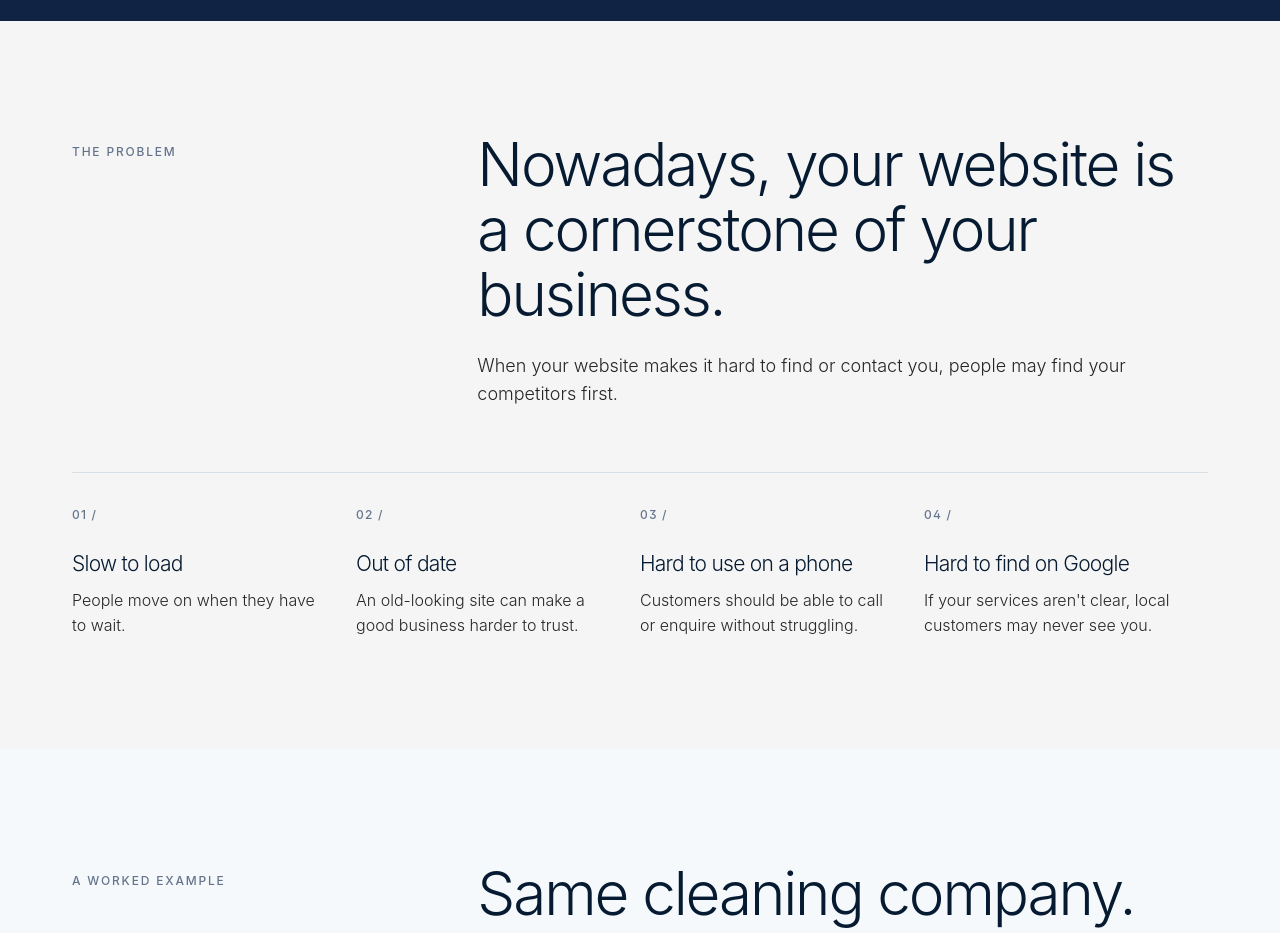
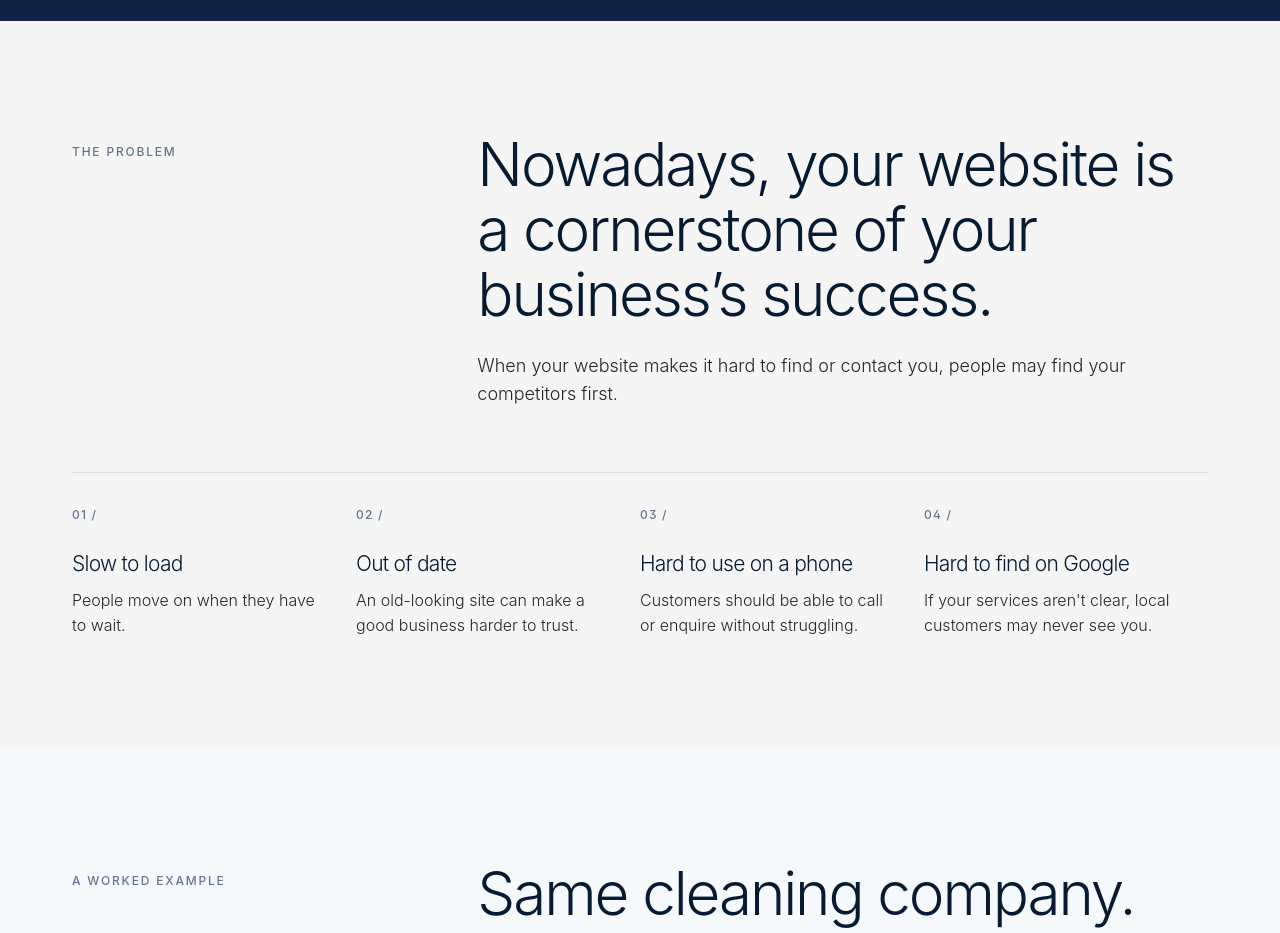
Before and after one commit to sergeyalyosh-cmd/local-ai-geeks-landing, a plain HTML site: page version-6-dima-edits.html in a window 1280 px wide. Shown: the part 1060-1993 px from the top of the page. Drawn offline with Linux system fonts and the light colour scheme.

Commit message:
Problem heading: cornerstone of your business's success (Dima's wording)

```diff
--- a/version-6-dima-edits.html
+++ b/version-6-dima-edits.html
@@ -31,7 +31,7 @@
 <button type="button" data-headline="phone ring">A website that makes your phone ring.</button>
 <button type="button" data-headline="calls bookings">More calls. More bookings. That&rsquo;s the job.</button>
 </div></div></div><aside class="hero-offer" aria-labelledby="hero-offer-title"><h2 id="hero-offer-title">The offer, in plain words</h2><ul><li>We build a free prototype so you can see your new site before you pay or commit.</li><li>If you like it, we redesign your site for a one-time setup fee.</li><li>Every month, we optimize for Google, monitor your site, and report on its performance.</li></ul></aside></div></section>
-<section class="section problem"><div class="wrap"><div class="section-head"><div class="eyebrow">The problem</div><div><h2>Nowadays, your website is a cornerstone of your business.</h2><p>When your website makes it hard to find or contact you, people may find your competitors first.</p></div></div><div class="problem-grid"><article class="problem-item"><span class="number">01 /</span><h3>Slow to load</h3><p>People move on when they have to wait.</p></article><article class="problem-item"><span class="number">02 /</span><h3>Out of date</h3><p>An old-looking site can make a good business harder to trust.</p></article><article class="problem-item"><span class="number">03 /</span><h3>Hard to use on a phone</h3><p>Customers should be able to call or enquire without struggling.</p></article><article class="problem-item"><span class="number">04 /</span><h3>Hard to find on Google</h3><p>If your services aren't clear, local customers may never see you.</p></article></div></div></section>
+<section class="section problem"><div class="wrap"><div class="section-head"><div class="eyebrow">The problem</div><div><h2>Nowadays, your website is a cornerstone of your business&rsquo;s success.</h2><p>When your website makes it hard to find or contact you, people may find your competitors first.</p></div></div><div class="problem-grid"><article class="problem-item"><span class="number">01 /</span><h3>Slow to load</h3><p>People move on when they have to wait.</p></article><article class="problem-item"><span class="number">02 /</span><h3>Out of date</h3><p>An old-looking site can make a good business harder to trust.</p></article><article class="problem-item"><span class="number">03 /</span><h3>Hard to use on a phone</h3><p>Customers should be able to call or enquire without struggling.</p></article><article class="problem-item"><span class="number">04 /</span><h3>Hard to find on Google</h3><p>If your services aren't clear, local customers may never see you.</p></article></div></div></section>
 
 <section class="section example"><div class="wrap"><div class="section-head"><div class="eyebrow">A worked example</div><div><h2>Same cleaning company. Two very different phones.</h2><p><strong>Example, not a real client.</strong> The business name, reviews and numbers below are an illustration of what changes — the work is the same, the customers can finally reach it.</p></div></div>
 <div class="ba-toggle" role="group" aria-label="Before and after"><button type="button" id="baBeforeBtn" aria-pressed="true">Before</button><button type="button" id="baAfterBtn" aria-pressed="false">After</button></div>
```
